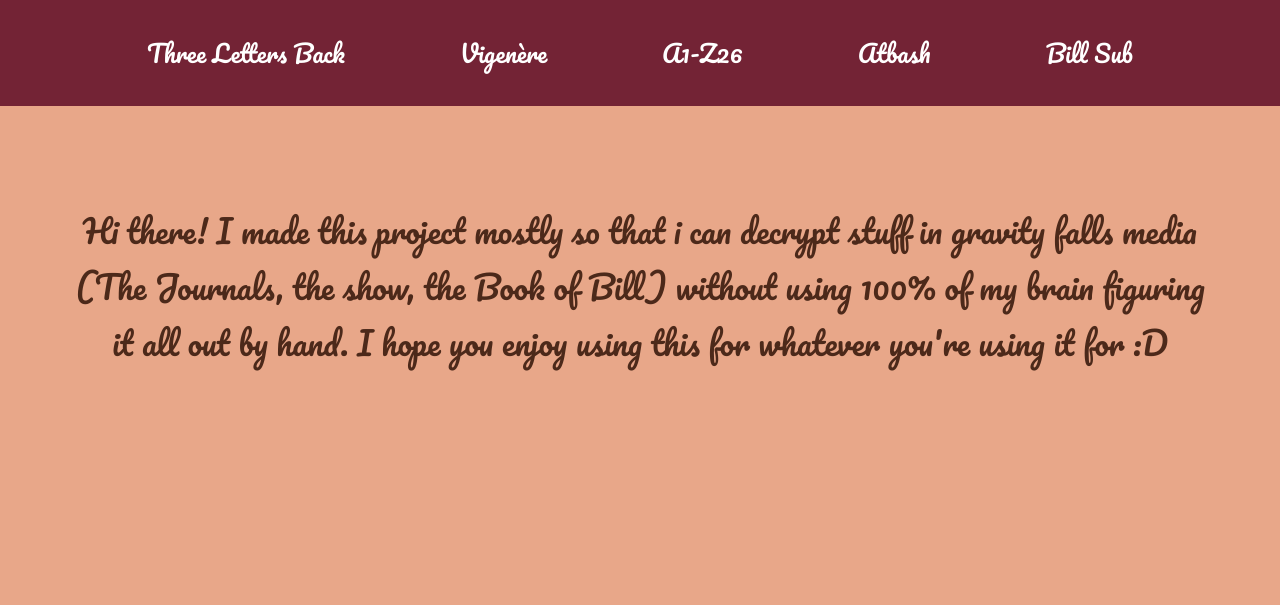
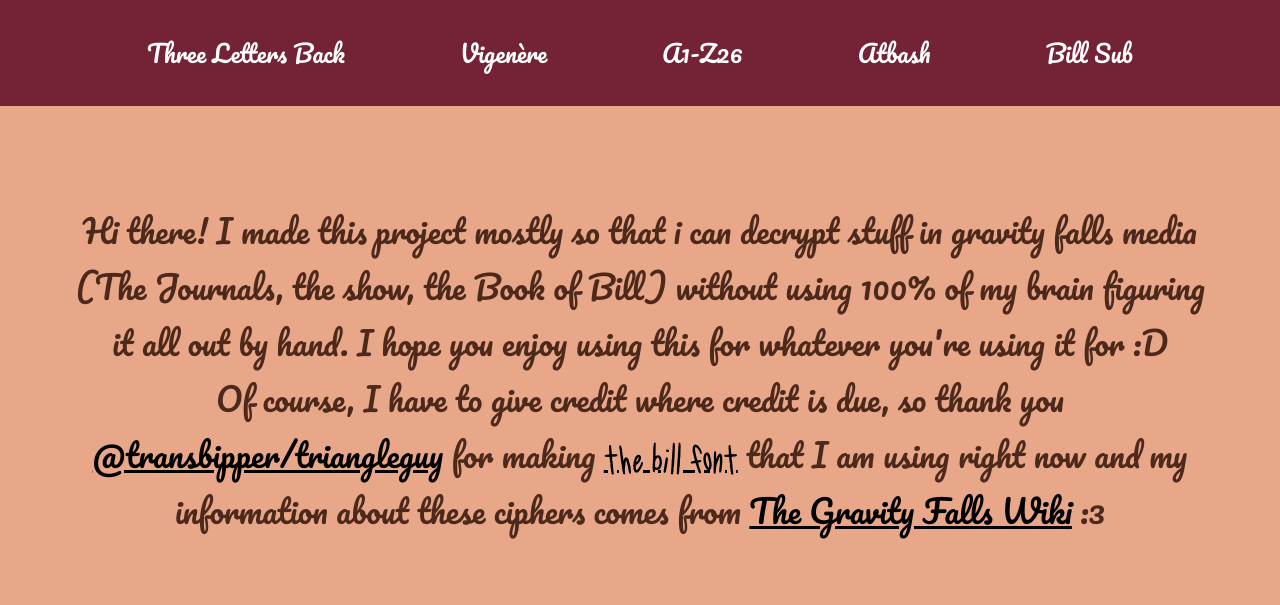
Before and after one commit to shazzzaammm/Gravity-Falls-Ciphers, a plain HTML site: page index.html in a window 1280 px wide. Drawn offline with Linux system fonts and the light colour scheme.

Commit message:
new font! and i added credit for stuff im borrowing

```diff
--- a/index.html
+++ b/index.html
@@ -17,7 +17,13 @@
         <div class="center-div">
             <p id="yap-session">
                 Hi there! I made this project mostly so that i can decrypt stuff in gravity falls media (The Journals, the show, the Book of Bill) without using 100% of my
-                brain figuring it all out by hand. I hope you enjoy using this for whatever you're using it for :D
+                brain figuring it all out by hand. I hope you enjoy using this for whatever you're using it for :D <br />Of course, I have to give credit where credit is due,
+                so thank you <a href="https://triangleguy.tumblr.com/" target="_blank">@transbipper/triangleguy</a> for making
+                <a href="https://eregyrn-falls.tumblr.com/post/679294162071322624/transbipper-i-made-a-font-for-bills-handwriting" target="_blank" rel="noopener noreferrer" class="bill"
+                    >the bill font</a
+                >
+                that I am using right now and my information about these ciphers comes from
+                <a href="https://gravityfalls.fandom.com/wiki/List_of_cryptograms" target="_blank">The Gravity Falls Wiki</a> :3
             </p>
         </div>
     </body>
--- a/style.css
+++ b/style.css
@@ -3,6 +3,11 @@
 @font-face {
     font-family: Fabian;
     src: url(fonts/Fabian.otf);
+}
+
+@font-face {
+    font-family: Cipher;
+    src: url(fonts/Cipher.ttf);
 }
 
 body,
@@ -96,7 +101,7 @@ textarea:focus,
 }
 
 #output-text {
-    font-family: Fabian;
+    font-family: Cipher;
 }
 
 .substitution-button,
@@ -107,7 +112,7 @@ textarea:focus,
     border-radius: 10%;
     width: 50px;
     height: 50px;
-    font-family:'Franklin Gothic Medium', 'Arial Narrow', Arial, sans-serif;
+    font-family: 'Franklin Gothic Medium', 'Arial Narrow', Arial, sans-serif;
     font-weight: 800;
     font-size: 2em;
     text-align: center;
@@ -119,9 +124,13 @@ img {
     pointer-events: none;
 }
 
-#yap-session {
+p {
     padding: 2em;
     font-size: 2em;
     text-align: center;
     color: #4c291a;
 }
+
+.bill {
+    font-family: Cipher;
+}
```
Also changed, not shown: fonts/Cipher.ttf (added).
